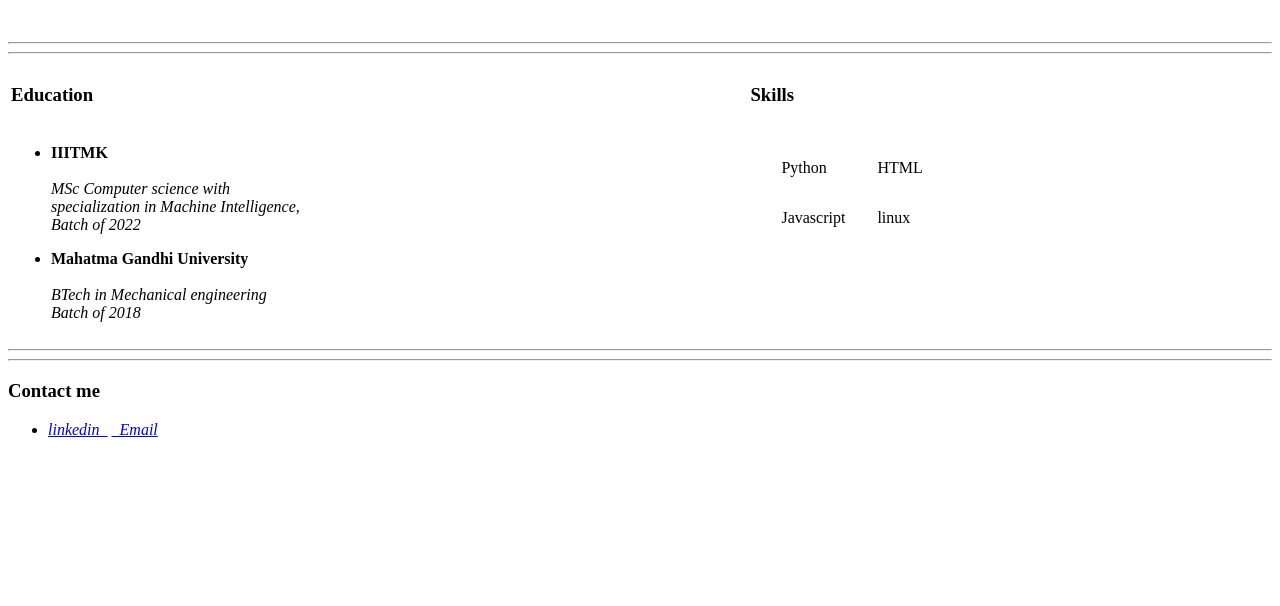
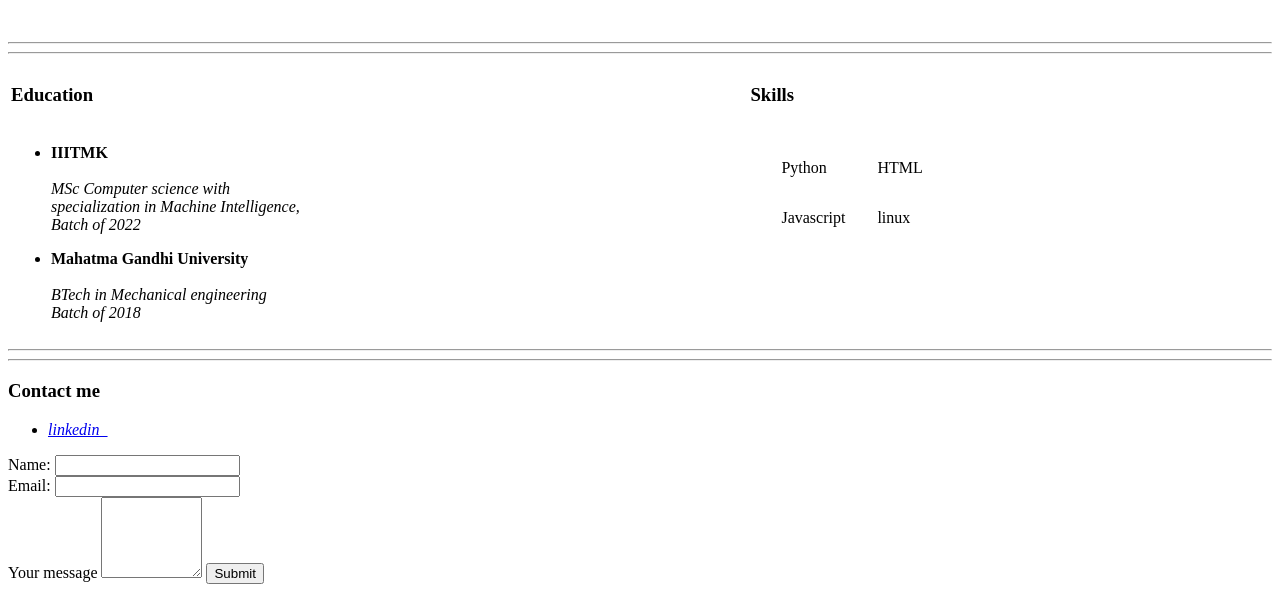
Before and after one commit to sachin-vs/personal_webpage, a plain HTML site: page index.html in a window 1280 px wide. Shown: the part 194-800 px from the top of the page. Drawn offline with Linux system fonts and the light colour scheme.

Commit message:
added forms

```diff
--- a/index.html
+++ b/index.html
@@ -69,11 +69,19 @@
     <ul>
         <li>
             <em><a href="https://www.linkedin.com/in/sachin-vs/">linkedin &nbsp;</a></em>
-            <em><a href="mailto:sachinvs1038@gmail.com">&nbsp; Email</a></em>
-
         </li>
     </ul>
-    </p>
+</p>
+
+    <form action="mailto:sachinvs1038@gmail.com" method="POST" enctype="text/plain">
+    <label for="">Name:</label>
+    <input type="text" name="Name" value=""><br>
+    <label for="">Email:</label>
+    <input type="email" name="Email" value=""><br>
+    <label for="">Your message</label>
+    <textarea name="yourMessage" id="" cols="10" rows="5"></textarea>
+    <input type="submit" name="">
+    </form>
 
 </body>
 
```
